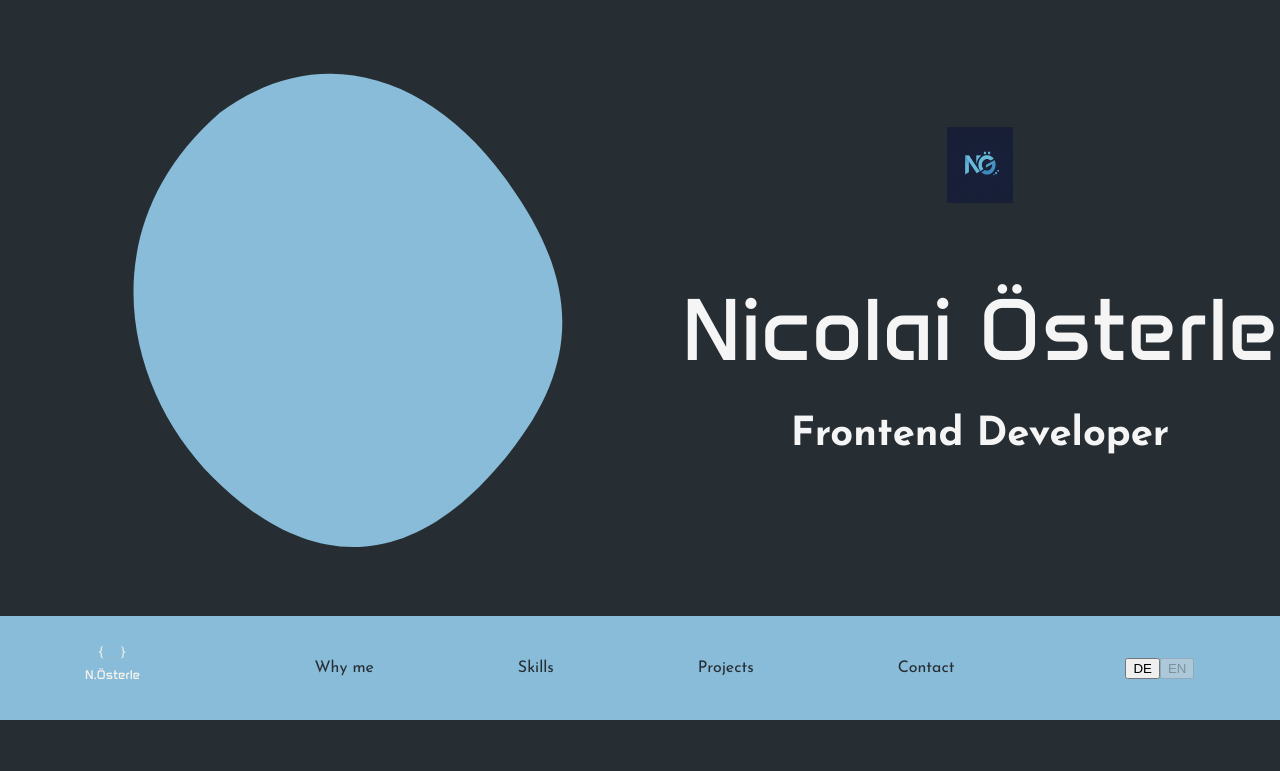
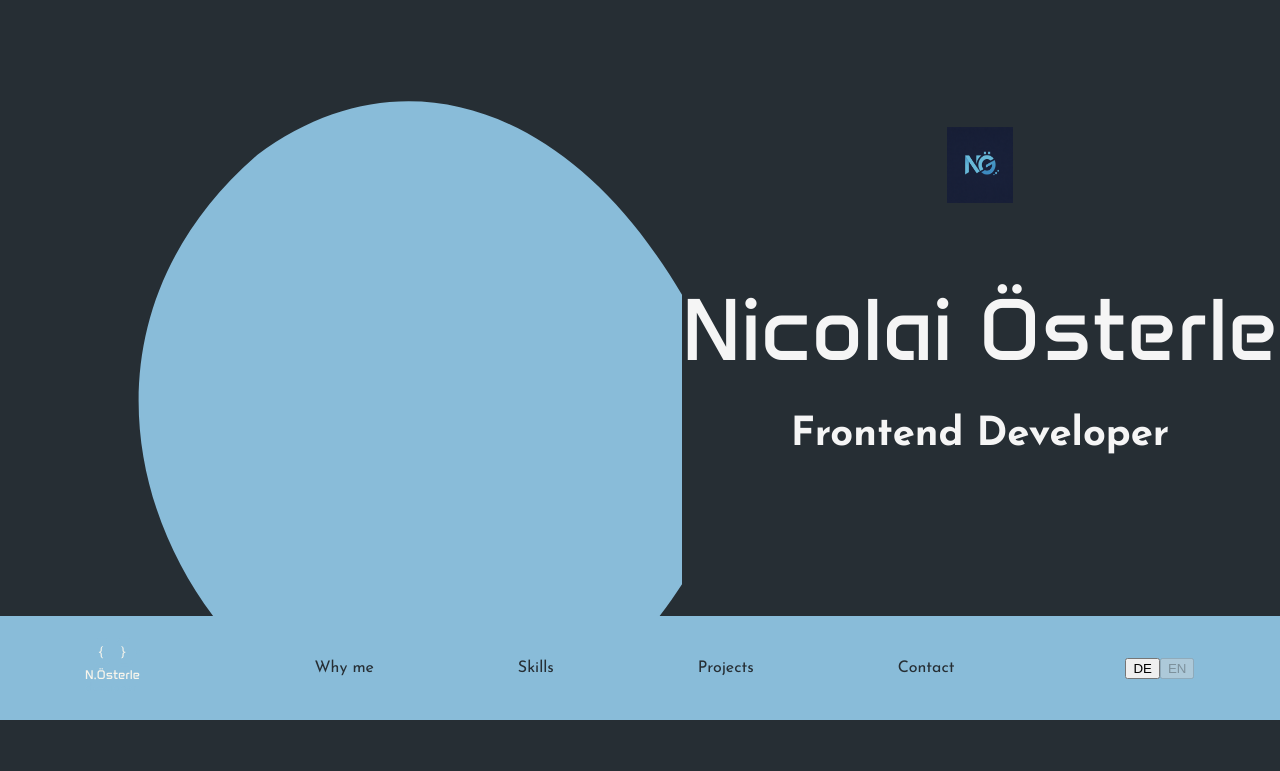
Before and after one commit to SilverBlure/portfoli, an Angular app: page / in a window 1280 px wide. Shown: the top 771 px of the page. Built offline with nearby package versions, Linux system fonts and the light colour scheme.

Commit message:
set imag to Background

```diff
--- a/src/app/hero-section/hero-section.component.html
+++ b/src/app/hero-section/hero-section.component.html
@@ -1,7 +1,7 @@
 <section>
     <div class="center">
-        <div>
-            <img src="./../../assets/images/BG shape.svg">
+        <div class="bgImage">
+            <!-- <img src="./../../assets/images/BG shape.svg"> -->
             <!-- <img !hier bild von mir >  -->
         </div>
         <div>
--- a/src/app/hero-section/hero-section.component.scss
+++ b/src/app/hero-section/hero-section.component.scss
@@ -3,7 +3,7 @@ body {
     height: 100vh;
 }
 
-@mixin center(){
+@mixin center() {
     display: flex;
     justify-content: center;
     align-items: center;
@@ -14,22 +14,27 @@ section {
     >div {
         @include center();
 
-        >div {
-            >img {
+        >.bgImage {
+            background-image: url('./../../assets/images/BG shape.svg');
             height: 616px;
             width: 680px;
-            }
+
 
             >img {}
+        }
+        >.bgImage:hover{
+            background-image: none
         }
 
         >div {
             @include center();
             flex-direction: column;
-            >.logo{
+
+            >.logo {
                 width: 66px;
                 height: 76px;
             }
+
             >h1 {
                 font-weight: 400;
                 font-family: 'anta';
--- a/src/app/shared/navbar/navbar.component.scss
+++ b/src/app/shared/navbar/navbar.component.scss
@@ -10,7 +10,9 @@
     width: 100%;
     background-color: #89bcd9;
     @include center;
-    justify-content: space-around
+    justify-content: space-around;
+    position: sticky;
+    top: 0;
 
 }
 
--- a/src/styles.scss
+++ b/src/styles.scss
@@ -15,3 +15,10 @@ body{
 }
 html, body { height: 100%; }
 body { margin: 0; font-family: Roboto, "Helvetica Neue", sans-serif; }
+
+a{
+    cursor: pointer;
+}
+button{
+    cursor: pointer;
+}
```
Lines whose indentation alone changed are shown as unchanged.
